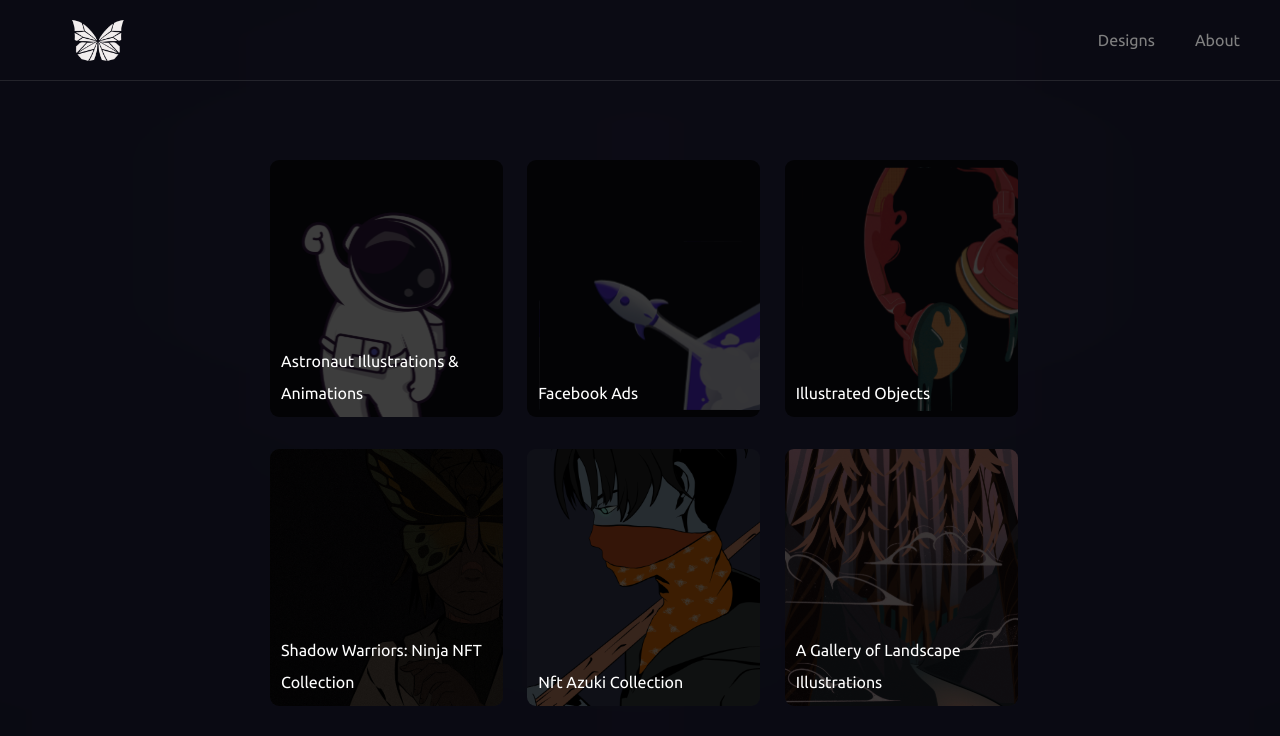
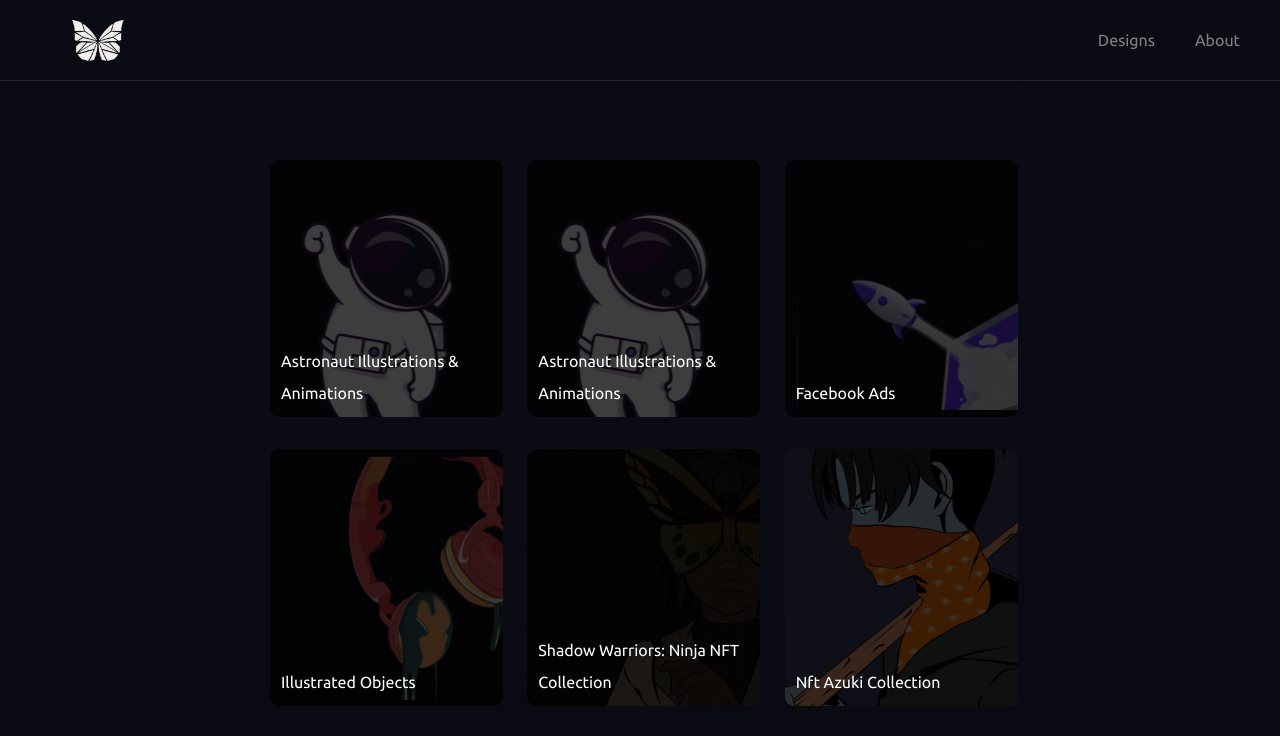
Before and after one commit to luizafurdui/Portfolio, a React (Vite) app: page / in a window 1280 px wide. Shown: the top 736 px of the page. Built offline with nearby package versions, Linux system fonts and the light colour scheme; grey boxes are pictures that could not be loaded.

Commit message:
changed description and index

```diff
--- a/src/Components/Contact.jsx
+++ b/src/Components/Contact.jsx
@@ -12,8 +12,7 @@ const Contact = () => (
         <div className="text-gray font-ubuntu">
           <p className="font-ubuntu">
             Hi, I’m Luiza. A self-taught designer and economic informatics student.
-            My attitude is fueled by hard work. With a keen eye for design,
-            I can transform any dull website into a captivating experience.
+            e.
             My goal is to further develop my skills so I can bring even greater value to the team.
           </p>
         </div>
--- a/src/constants/index.js
+++ b/src/constants/index.js
@@ -76,6 +76,25 @@ export const navLinks = [
 ];
 
 export const cards = [
+  {
+    id: generateIdFromTitle("Astronaut Illustrations"),
+    title: "Astronaut Illustrations & Animations",
+    year: "2024",
+    cover: AstronautCover,
+    path: '/Astronaut',
+    description: "This project included designing and illustrating a set of minimalist astronauts for PagePilot. Perfect for web pages, or creative projects, these astronauts bring a sense of exploration and curiosity while maintaining a polished and modern aesthetic. Through this artwork, we aimed to blend the intriguing theme of space with a sense of serenity, encouraging viewers to explore beyond the visuals and into the realms of creativity and wonder.",
+    client: " PagePilot",
+    clientLink: "https://pagepilot.ai/?gc_id=20923015340&h_ga_id=157667023179&h_ad_id=700133250183&h_keyword_id=kwd-1929163959082&h_keyword=pagepilot&h_placement=&gad_source=1&gclid=Cj0KCQjwwae1BhC_ARIsAK4JfrxBTjN9JZlgtIDf3llMTzu1HGrnGVUoPUJmt1jr66hM9UABWQPqsIQaAhmIEALw_wcB",
+    tools: "Procreate  Illustrator  AfterEffects",
+    layout: "DisplayZigZag",
+    photos: [
+      pilot7,
+      pilot8,
+      pilot9,
+      pilot1,
+    ],
+    lottie: astronautAnimation // Use this instead of an array
+  },
   {
     id: generateIdFromTitle("Astronaut Illustrations"),
     title: "Astronaut Illustrations & Animations",
```
